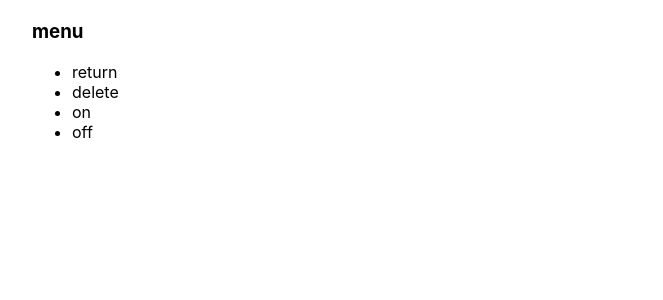
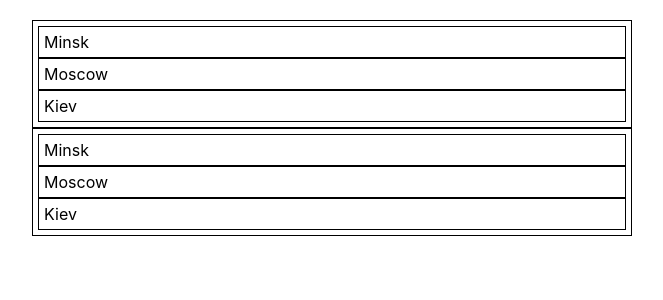
Before and after one commit to LenaMesyachik/React-project-Kabzda--, a React (Create React App) app: page / in a window 1280 px wide. Shown: the top 300 px of the page, without its empty margins (308-971 px from the left). Built offline with nearby package versions, Linux system fonts and the light colour scheme.

Commit message:
Create Select

```diff
--- a/src/App.tsx
+++ b/src/App.tsx
@@ -9,6 +9,8 @@ import {
     TrackValueOfUncontrolledInput
 } from "./components/Input";
 import Accordion from "./components/Accordion/Accordion";
+import {Select, Select1Base, Select2Base, Select3Base} from "./components/Accordion/Select/Select";
+
 
 
 function App() {
@@ -31,9 +33,18 @@ function App() {
             <ControlledInput/>
             <ControlledCheckbox/>
             <ControlledSelect/>*/}
-            <Accordion items={[{title: 'return', value: 1}, {title: 'delete', value: 2},
+           {/* <Accordion items={[{title: 'return', value: 1}, {title: 'delete', value: 2},
                 {title: 'on',value: 3}, {title: 'off', value: 4}]}
-                       titleValue={'menu'} collapsed={true} onClick={onClick}/>
+                       titleValue={'menu'} collapsed={true} onClick={onClick}/>*/}
+            <Select value={5} onChange={() => {
+            }} items={[{value: '1', title: 'Minsk'},
+                {value: '2', title: 'Moscow'},
+                {value: '3', title: 'Kiev'}]}/>
+            <div>
+            <Select1Base/>
+            </div>
+           {/* <Select2Base/>
+            <Select3Base/>*/}
         </div>
     );
 }
--- /dev/null
+++ b/src/components/Accordion/Select/Select.module.css
@@ -0,0 +1,21 @@
+.select main {
+    border: 1px solid black;
+    display: inline-block;
+    min-height: 20px;
+    min-width: 40px
+}
+
+.items {
+    border: 1px solid black;
+   /* position: absolute;*/
+    padding: 5px;
+}
+
+/*
+.select.active .items{
+    display:block;
+}*/
+.items selected {
+  background-color: cadetblue;
+    color: antiquewhite;
+}
--- /dev/null
+++ b/src/components/Accordion/Select/Select.tsx
@@ -0,0 +1,71 @@
+import React, {useState} from 'react';
+import styles from './Select.module.css'
+
+type ItemType = {
+    title: string,
+    value: any
+}
+type SelectPropsType = {
+    value?: any,
+    onChange: (value: any) => void
+    items: Array<ItemType>
+}
+
+export const Select = (props: SelectPropsType) => {
+    const [active, setActive] = useState(true)
+    const [hoveredElementValue, setHoveredElementValue] = useState(props.value)
+    const selectedItem = props.items.find(i => i.value === props.value)
+    const hoveredItem = props.items.find(i => i.value === hoveredElementValue)
+    const toggleItem = () => setActive(!active)
+    const onItemClick = (value: any) => {
+        props.onChange(value)
+        toggleItem()
+
+    }
+    return (
+        <div>
+            {/* <select>
+                <option value=''>Minsk</option>
+                <option value=''>Moscow</option>
+                <option value=''>London</option>
+            </select>*/}
+            <div className={styles.select}>
+                <span className={styles.main} onClick={toggleItem}>{selectedItem && selectedItem.title}</span>
+                {active &&
+                <div className={styles.items}>
+                    {props.items.map(i => <div className={styles.items + '' + (selectedItem === i ? styles.select : "")}
+                                               key={i.value}
+                                               onMouseEnter={() => {
+                                                   setHoveredElementValue(i.value)
+                                               }}
+                                               onClick={() => onItemClick(i.value)}>{i.title}</div>)}
+                </div>}
+            </div>
+        </div>
+    )
+}
+
+export const Select1Base = () => {
+    const [value, setValue] = useState(null)
+    return (
+        <Select value={value}
+                onChange={setValue}
+                items={[{value: '1', title: 'Minsk'},
+                    {value: '2', title: 'Moscow'},
+                    {value: '3', title: 'Kiev'}]}/>
+    )
+}
+
+export const Select2Base = () =>
+    <Select value={'2'}
+            onChange={() => alert('jjj')}
+            items={[{value: '1', title: 'Minsk'},
+                {value: '2', title: 'Moscow'},
+                {value: '3', title: 'Kiev'}]}/>
+
+export const Select3Base = () =>
+    <Select
+        onChange={() => alert('jjj')}
+        items={[{value: '1', title: 'Minsk'},
+            {value: '2', title: 'Moscow'},
+            {value: '3', title: 'Kiev'}]}/>
```
